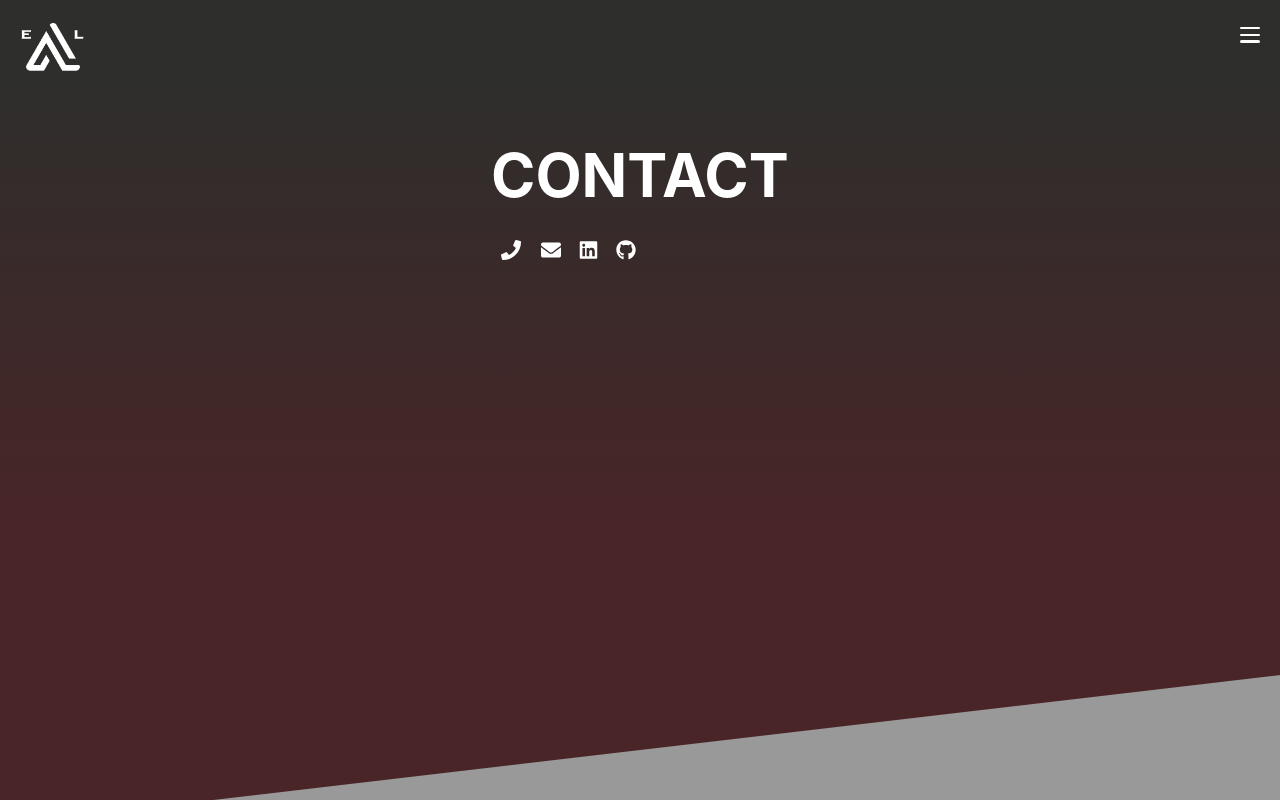
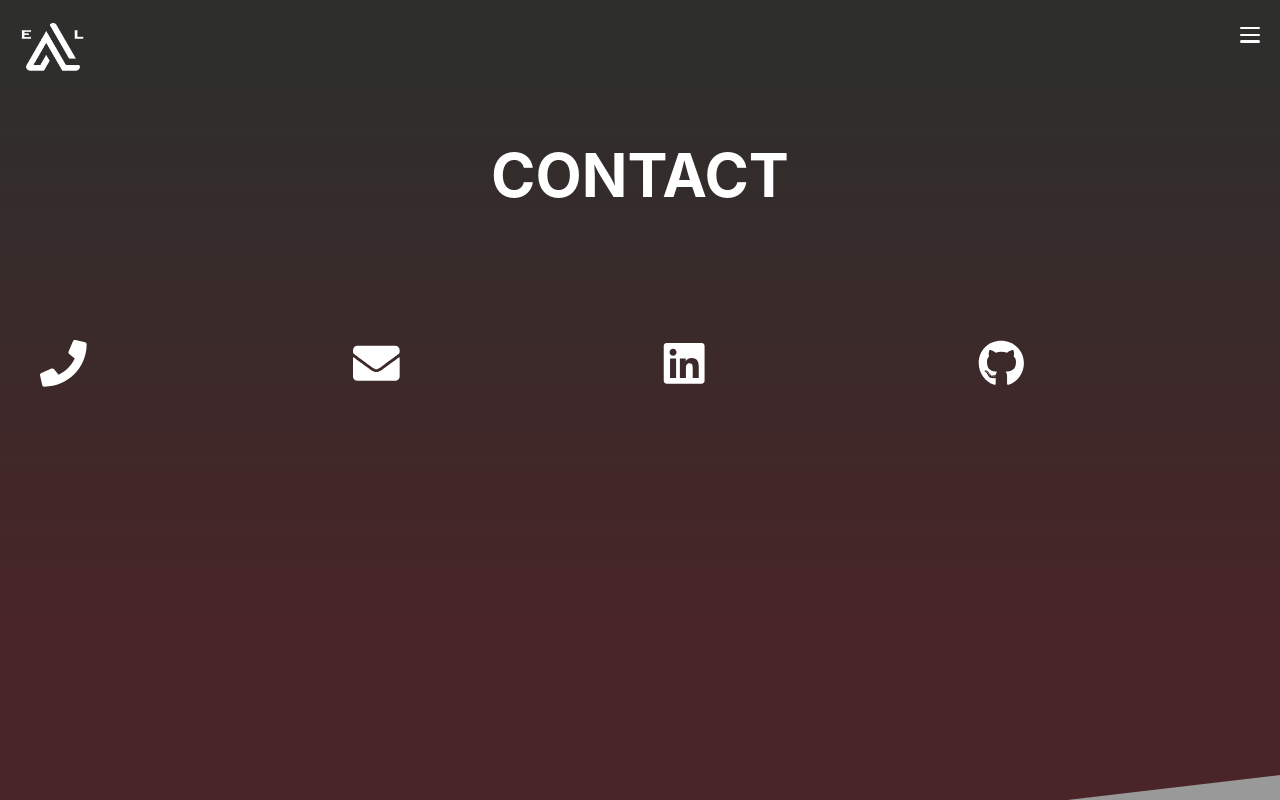
Before and after one commit to ericlafontsee/Portfolio-pro, a React (Create React App) app: page /contact in a window 1280 px wide. Built offline with nearby package versions, Linux system fonts and the light colour scheme.

Commit message:
centered contact icons

```diff
--- a/src/components/Contact/index.js
+++ b/src/components/Contact/index.js
@@ -10,19 +10,18 @@ import { useTrail, a } from "react-spring";
 function Trail({ open, children, ...props }) {
   const items = React.Children.toArray(children);
   const trail = useTrail(items.length, {
-    config: { mass: 5, tension: 2000, friction: 200 },
+    config: { mass: 5, tension: 1000, friction: 200 },
     opacity: open ? 1 : 0,
     x: open ? 0 : 20,
     height: open ? 110 : 0,
     from: { opacity: 0, x: 20, height: 0 }
   });
   return (
-    <div className="trails-main" {...props}>
+    <div className="trails-contact" {...props}>
       <div>
         {trail.map(({ x, height, ...rest }, index) => (
           <a.div
             key={items[index]}
-            className="trails-text"
             style={{
               ...rest,
               transform: x.interpolate((x) => `translate3d(0,${x}px,0)`)
@@ -40,35 +39,61 @@ function Contact() {
   const [open, set] = useState(true);
 
   return (
-    <div className="container-fluid">
+    <div className="container-fluid contact">
       <Trail open={open}>
         <div className="row">
           <div className="col-md-12">
             <div className="pagetitle">CONTACT</div>
           </div>
         </div>
-        <div className="row">
-          <div className="col-md-12">
+        <div className="row icons">
+          <div className="col-md-3">
+            <a href="tel:+9522885051" target="_blank" rel="noopener noreferrer">
               <FontAwesomeIcon
-              className="icon phone"
+                className="icon phone contactico"
                 icon={faPhone}
-              style={{ background: "none", color: "white", fontSize: "30pt" }}
+                style={{ background: "none", color: "white", fontSize: "50pt" }}
               />
+            </a>
+          </div>
+          <div className="col-md-3">
+            <a
+              href="mailto:elafontsee@gmail.com"
+              target="_blank"
+              rel="noopener noreferrer"
+            >
               <FontAwesomeIcon
-              className="icon email"
+                className="icon email contactico"
                 icon={faEnvelope}
-              style={{ background: "none", color: "white", fontSize: "30pt" }}
+                style={{ background: "none", color: "white", fontSize: "50pt" }}
               />
+            </a>
+          </div>
+          <div className="col-md-3">
+            <a
+              href="https://www.linkedin.com/in/eric-lafontsee-a2b65a6b/"
+              target="_blank"
+              rel="noopener noreferrer"
+            >
               <FontAwesomeIcon
-              className="icon linkedin"
+                className="icon linkedin contactico"
                 icon={faLinkedin}
-              style={{ background: "none", color: "white", fontSize: "30pt" }}
+                style={{ background: "none", color: "white", fontSize: "50pt" }}
               />
+            </a>
+          </div>
+          <div className="col-md-3">
+            <a
+              href="https://github.com/ericlafontsee"
+              target="_blank"
+              rel="noopener noreferrer"
+            >
               <FontAwesomeIcon
-              className="icon githubico"
+                className="icon githubico contactico"
                 icon={faGithub}
-              style={{ background: "none", color: "white", fontSize: "30pt" }}
+                style={{ background: "none", color: "white", fontSize: "50pt" }}
               />
+            </a>
           </div>
         </div>
       </Trail>
--- a/src/components/Contact/style.css
+++ b/src/components/Contact/style.css
@@ -1,26 +1,26 @@
+.contact{
+  min-height: 500px;
+}
 .trails-main {
   position: relative;
   width: 100%;
-  height: 100%;
+  height: auto;
   overflow: hidden;
   cursor: pointer;
   display: flex;
   justify-content: center;
 }
 
-.trails-text {
-  position: relative;
-  width: 100%;
-  /* height: 110px; */
-  /* line-height: 110px; */
-  color: black;
-  /* font-size: 8em; */
-  /* font-weight: 800; */
-  /* letter-spacing: -9px; */
-  will-change: transform, opacity;
-  overflow: hidden;
-}
 
 .trails-text > div {
   overflow: hidden;
 }
+/*
+.contactico{
+  margin: 0 auto !important;
+  display: flex;
+} */
+
+.icons{
+margin-top: 100px;
+}
```
Lines whose indentation alone changed are shown as unchanged.
